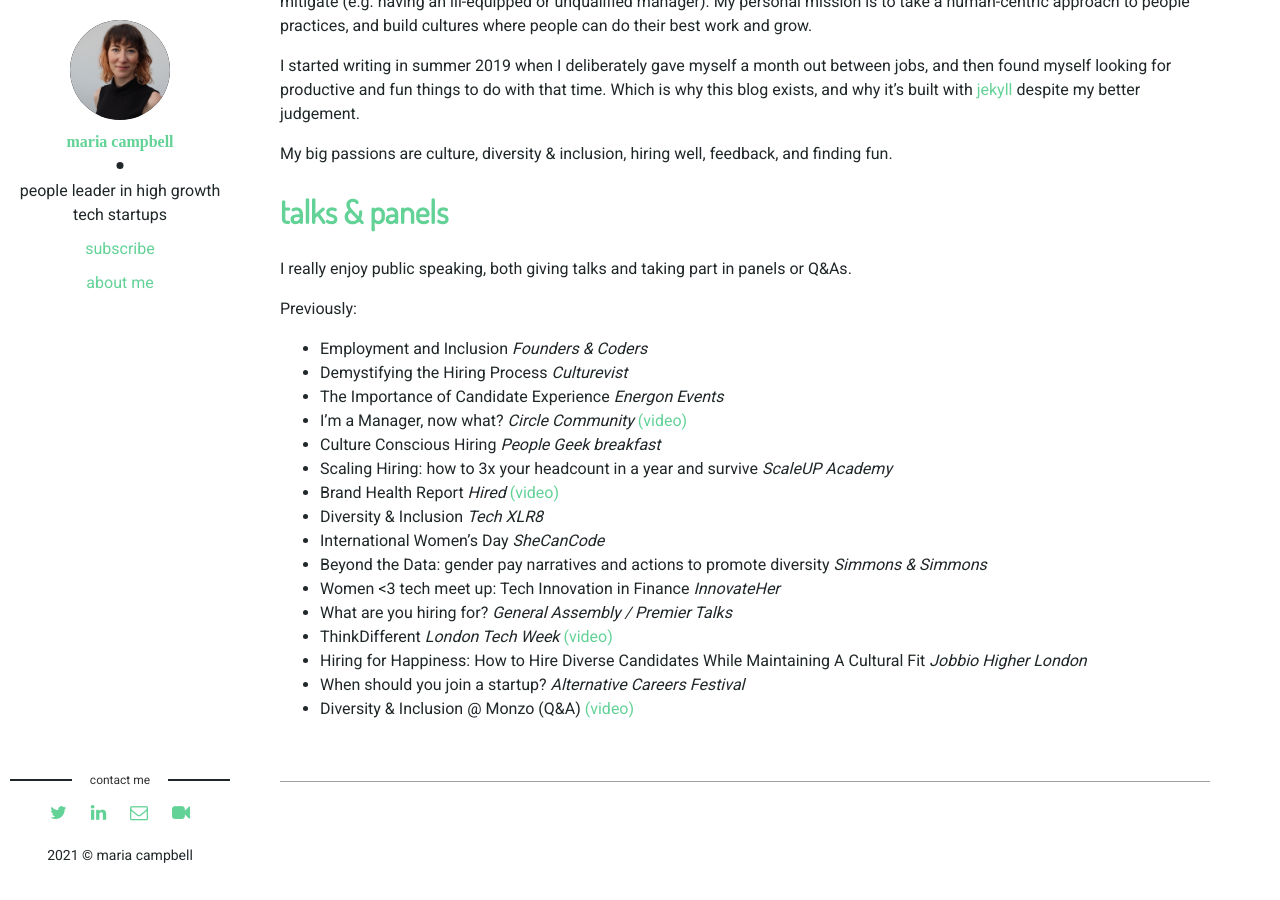
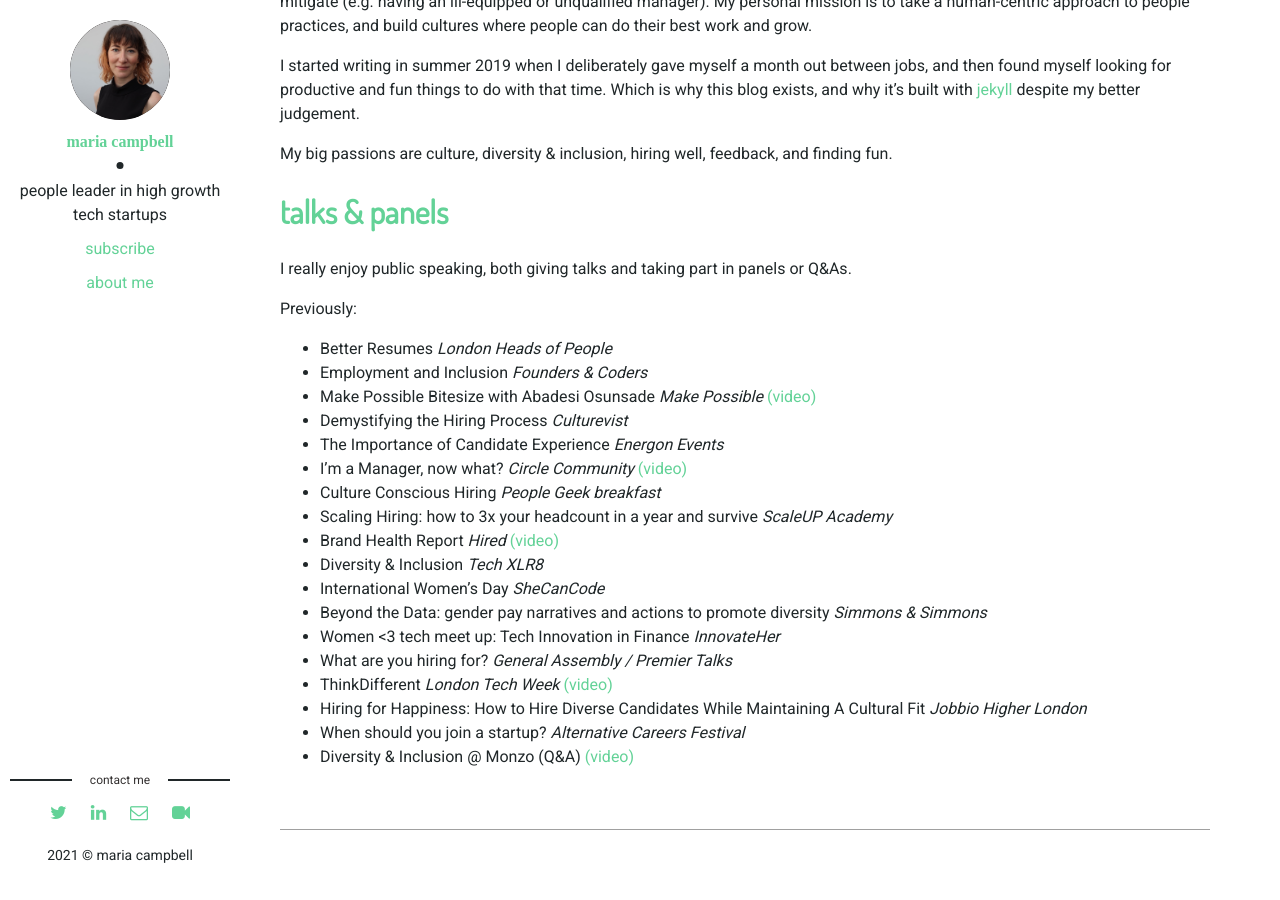
Before and after one commit to moyni/moyni.github.io, a Jekyll site: the page built from about.markdown, in a window 1280 px wide and 900 px high, scrolled down 707 px. Built offline with Jekyll 4.4.1, drawn with Linux system fonts in a browser that asks for light colours.

Commit message:
adding more events

```diff
--- a/about.markdown
+++ b/about.markdown
@@ -20,7 +20,9 @@
 I really enjoy public speaking, both giving talks and taking part in panels or Q&As.
 
 Previously:
+* Better Resumes *London Heads of People*
 * Employment and Inclusion *Founders & Coders*
+* Make Possible Bitesize with Abadesi Osunsade *Make Possible* [(video)](https://www.youtube.com/watch?v=4UzE84CBlGc)
 * Demystifying the Hiring Process *Culturevist*
 * The Importance of Candidate Experience *Energon Events*
 * I'm a Manager, now what? *Circle Community*
```
